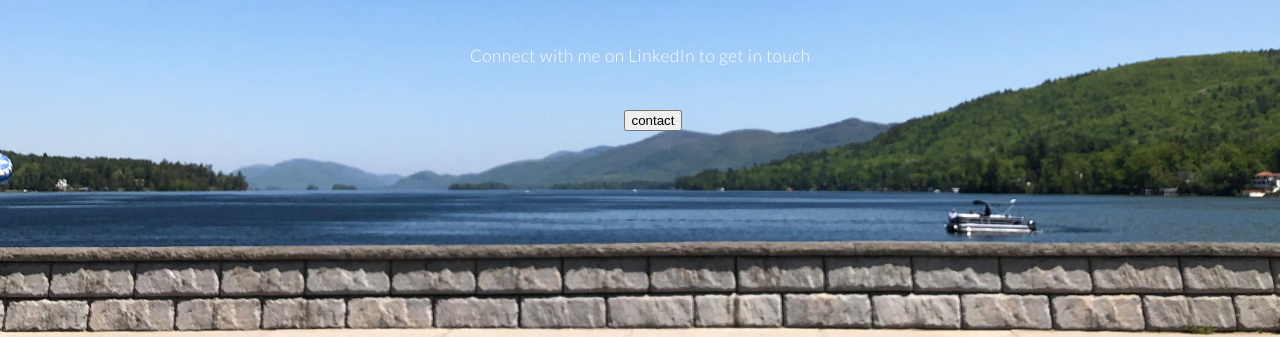
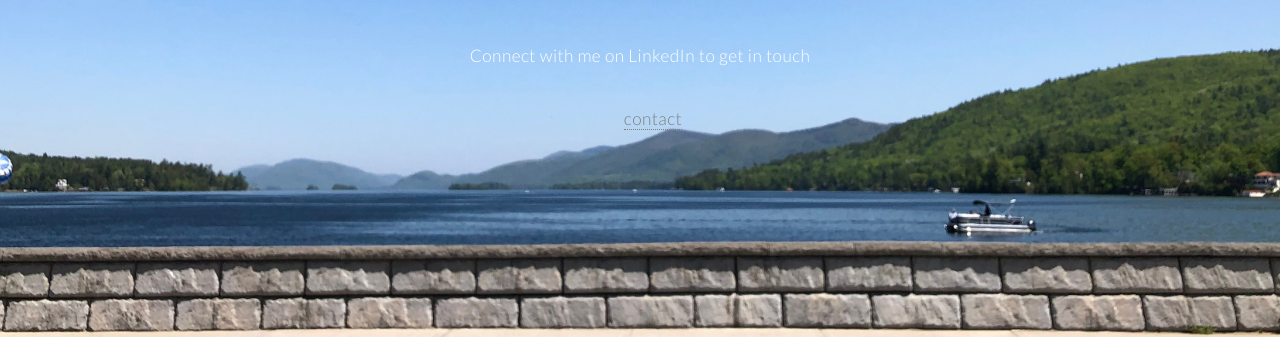
Before and after one commit to timothyjj/timothyjj.github.io, a Jekyll site: the page built from index.md, in a window 1280 px wide and 900 px high, scrolled down 2184 px. Shown: the part 354-691 px from the top of the window. Built offline with Jekyll 4.4.1, drawn with Linux system fonts in a browser that asks for light colours.

Commit message:
Switch to A tag

```diff
--- a/_layouts/hello-default.html
+++ b/_layouts/hello-default.html
@@ -174,7 +174,7 @@
                   initiallyVisible: true
                 });
               </script>
-              <li><button onClick="formbutton('toggleForm')">{{ page.cta_button_label }}</button></li>
+              <li><a onClick="formbutton('toggleForm')">{{ page.cta_button_label }}</a></li>
             </ul>
               {% endif %}
           </footer>
```
